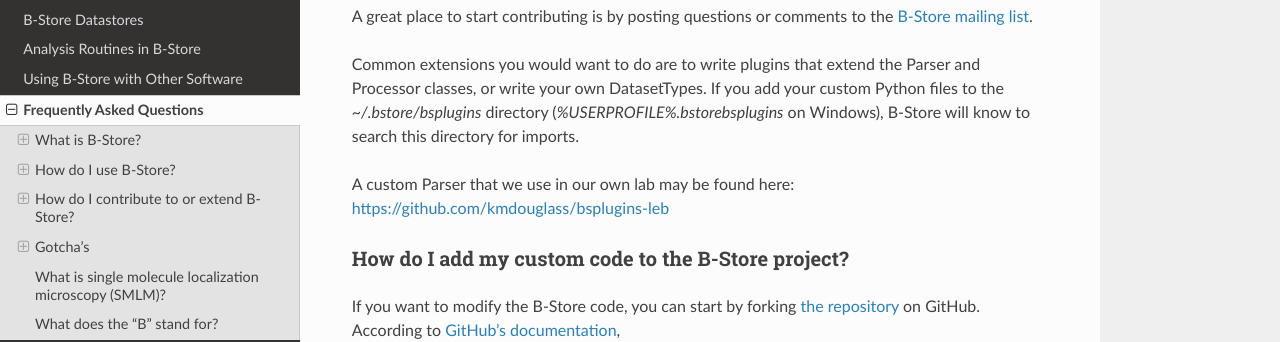
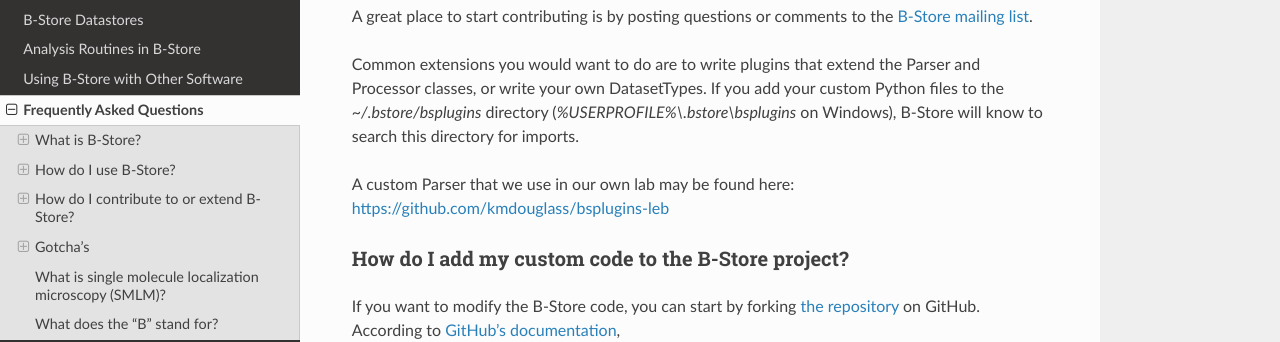
Before and after one commit to kmdouglass/bstore, a Sphinx documentation site: the page built from docs/faq.rst, in a window 1280 px wide and 900 px high, scrolled down 3912 px. Shown: the part 155-497 px from the top of the window. Built offline with Sphinx 7.4.7 and the Read the Docs theme 2.0.0, drawn with Linux system fonts in a browser that asks for light colours.

Commit message:
Fixed typo with plugin directory inside faq.rst.

```diff
--- a/docs/faq.rst
+++ b/docs/faq.rst
@@ -199,8 +199,8 @@
 Common extensions you would want to do are to write plugins that
 extend the Parser and Processor classes, or write your own
 DatasetTypes. If you add your custom Python files to the
-`~/.bstore/bsplugins` directory (`%USERPROFILE%\.bstore\bsplugins` on
-Windows), B-Store will know to search this directory for imports.
+`~/.bstore/bsplugins` directory (`%USERPROFILE%\\.bstore\\bsplugins`
+on Windows), B-Store will know to search this directory for imports.
 
 A custom Parser that we use in our own lab may be found here:
 https://github.com/kmdouglass/bsplugins-leb
```
